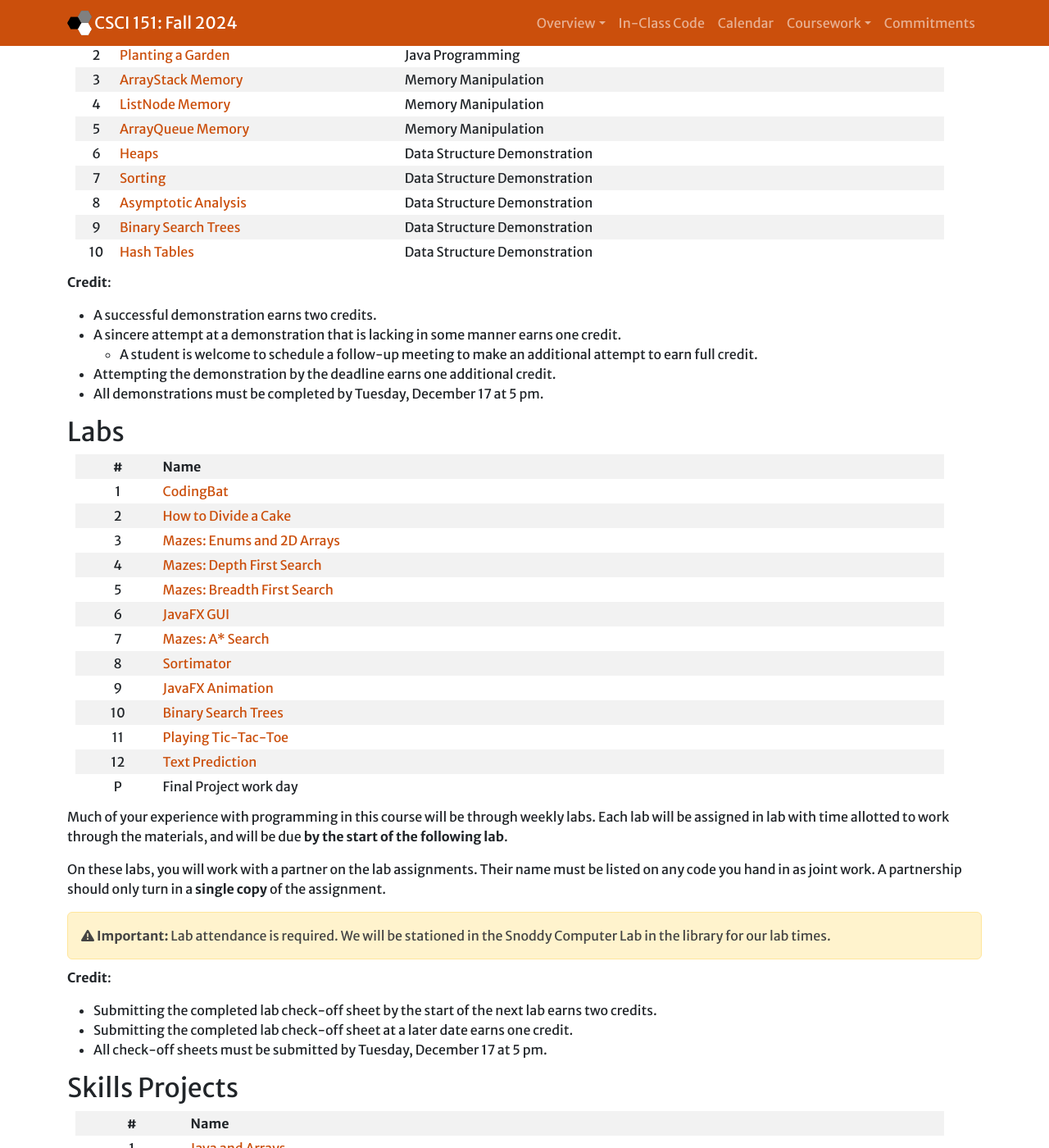
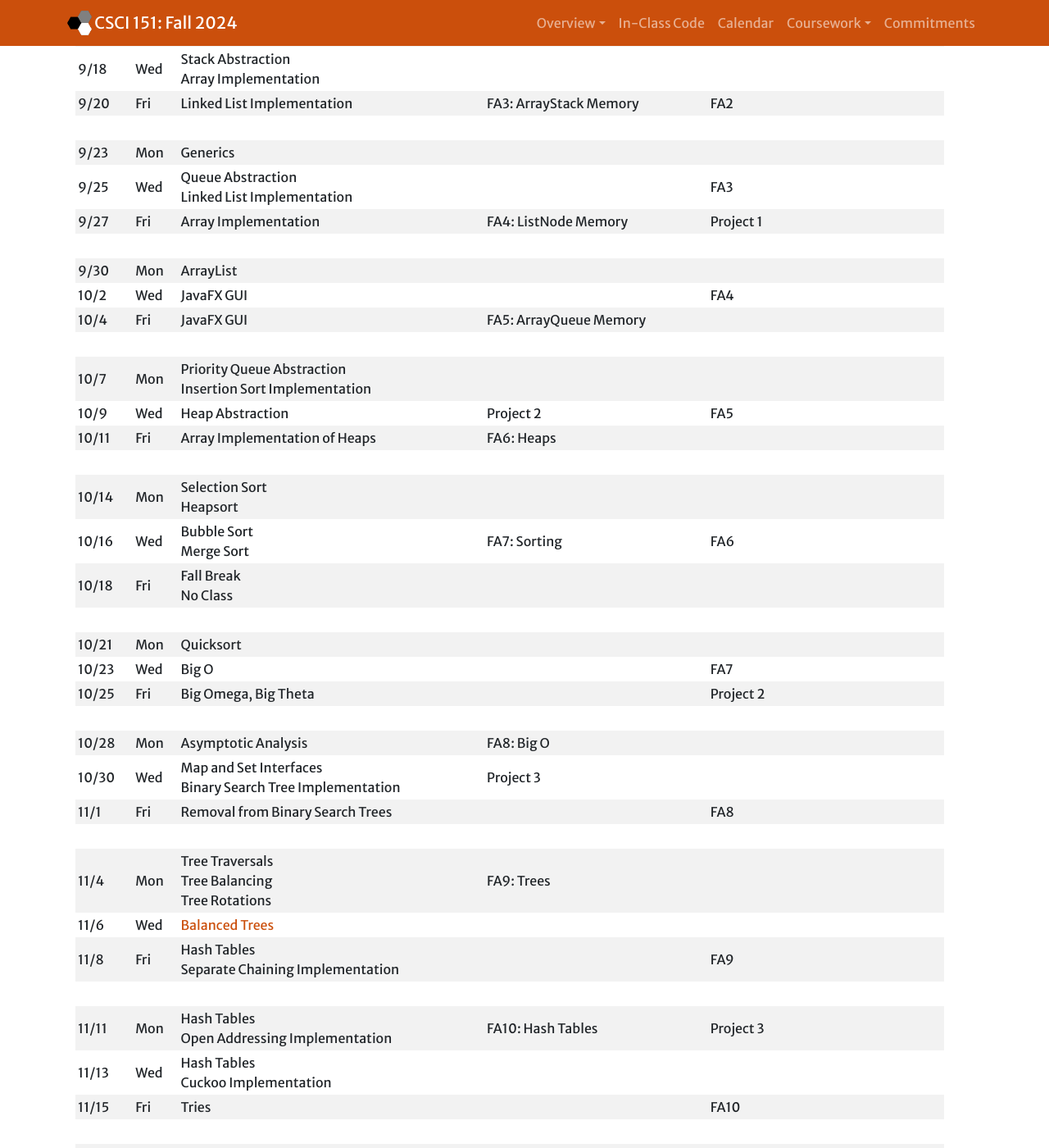
Before and after one commit to Hendrix-CS/csci151, a Jekyll site: the page built from index.md, in a window 1280 px wide and 1400 px high, scrolled down 2405 px. Shown: the whole window at 82% size. Built offline with Jekyll 4.4.1, drawn with Linux system fonts in a browser that asks for light colours; nearby versions of some CDN libraries; some of the changed text lies outside the part shown.

Commit message:
Added Calendar

```diff
--- a/index.md
+++ b/index.md
@@ -49,6 +49,72 @@ When we write code together in class, it will be posted here!
 | W 28 Aug | Introduction | TBA  |
 
 <hr>
+# <a name="calendar">Calendar</a>
+
+| Date | Day | Topic                                                       | Assigned               | Due
+| ---  | --- | -----                                                       | ------------           | ---------
+| 8/28 | Wed | Introduction to Java                                        | Survey
+| 8/30 | Fri | Introduction to Java                                        |                        |
+|      |
+| 9/2  | Mon | Labor Day<br>No Class
+| 9/4  | Wed | Arrays, Memory, Mutation
+| 9/6  | Fri | Designing Classes                                           | FA1: Eating Candy      |
+|      |
+| 9/9  | Mon | Interfaces
+| 9/11 | Wed | User Input, 2D Arrays                                       |                        | FA1
+| 9/13 | Fri | Project 1                                                   | Project 1
+|      |
+| 9/16 | Mon | Enums                                                       | FA2: Garden            |
+| 9/18 | Wed | Stack Abstraction<br>Array Implementation                   |
+| 9/20 | Fri | Linked List Implementation                                  | FA3: ArrayStack Memory | FA2
+|      |
+| 9/23 | Mon | Generics
+| 9/25 | Wed | Queue Abstraction<br>Linked List Implementation             |                        | FA3
+| 9/27 | Fri | Array Implementation                                        | FA4: ListNode Memory   | Project 1
+|      |
+| 9/30 | Mon | ArrayList                                                   |
+| 10/2 | Wed | JavaFX GUI                                                  |                        | FA4
+| 10/4 | Fri | JavaFX GUI                                                  | FA5: ArrayQueue Memory
+|      |
+| 10/7 | Mon | Priority Queue Abstraction<br>Insertion Sort Implementation |
+| 10/9 | Wed | Heap Abstraction                                            | Project 2              | FA5
+| 10/11| Fri | Array Implementation of Heaps                               | FA6: Heaps
+|      |
+| 10/14| Mon | Selection Sort<br>Heapsort                                  |
+| 10/16| Wed | Bubble Sort<br>Merge Sort                                   | FA7: Sorting           | FA6
+| 10/18| Fri | Fall Break<br>No Class                                      |
+|      |
+| 10/21| Mon | Quicksort                                                   |
+| 10/23| Wed | Big O                                                       |                        | FA7
+| 10/25| Fri | Big Omega, Big Theta                                        |                        | Project 2
+|      |
+| 10/28| Mon | Asymptotic Analysis                                         | FA8: Big O
+| 10/30| Wed | Map and Set Interfaces<br>Binary Search Tree Implementation | Project 3
+| 11/1 | Fri | Removal from Binary Search Trees                            |                        | FA8
+|      |
+| 11/4 | Mon | Tree Traversals<br>Tree Balancing<br>Tree Rotations         | FA9: Trees
+| 11/6 | Wed | [Balanced Trees]({{site.baseurl}}/inclass/red_black.html)   |
+| 11/8 | Fri | Hash Tables<br>Separate Chaining Implementation             |                        | FA9
+|      |
+| 11/11| Mon | Hash Tables<br>Open Addressing Implementation               | FA10: Hash Tables      | Project 3
+| 11/13| Wed | Hash Tables<br>Cuckoo Implementation
+| 11/15| Fri | Tries                                                       |                        | FA10
+|      |
+| 11/18| Mon | Tries
+| 11/20| Wed | Designing the Final Project                                 | Project 4
+| 11/22| Fri | Building Large Programs
+|      |
+| 11/25| Mon | Building Large Programs                                     |                        | Project 4 Design Document
+| 11/27| Wed | Thanksgiving Break<br>No Class
+| 11/29| Fri | Thanksgiving Break<br>No Class
+
+| 12/2 | Mon | Building Large Programs
+| 12/4 | Wed | Building Large Programs
+| 12/6 | Fri | Retrospective
+|      |
+| 12/12| Thu 8:30-11:30 am | Project 4 Presentations
+
+<hr>
 # Coursework
 
 ## <a name="hw">Formative Assessments</a>
```
Also changed, not shown: other parts of index.md (+2 -2 lines).
